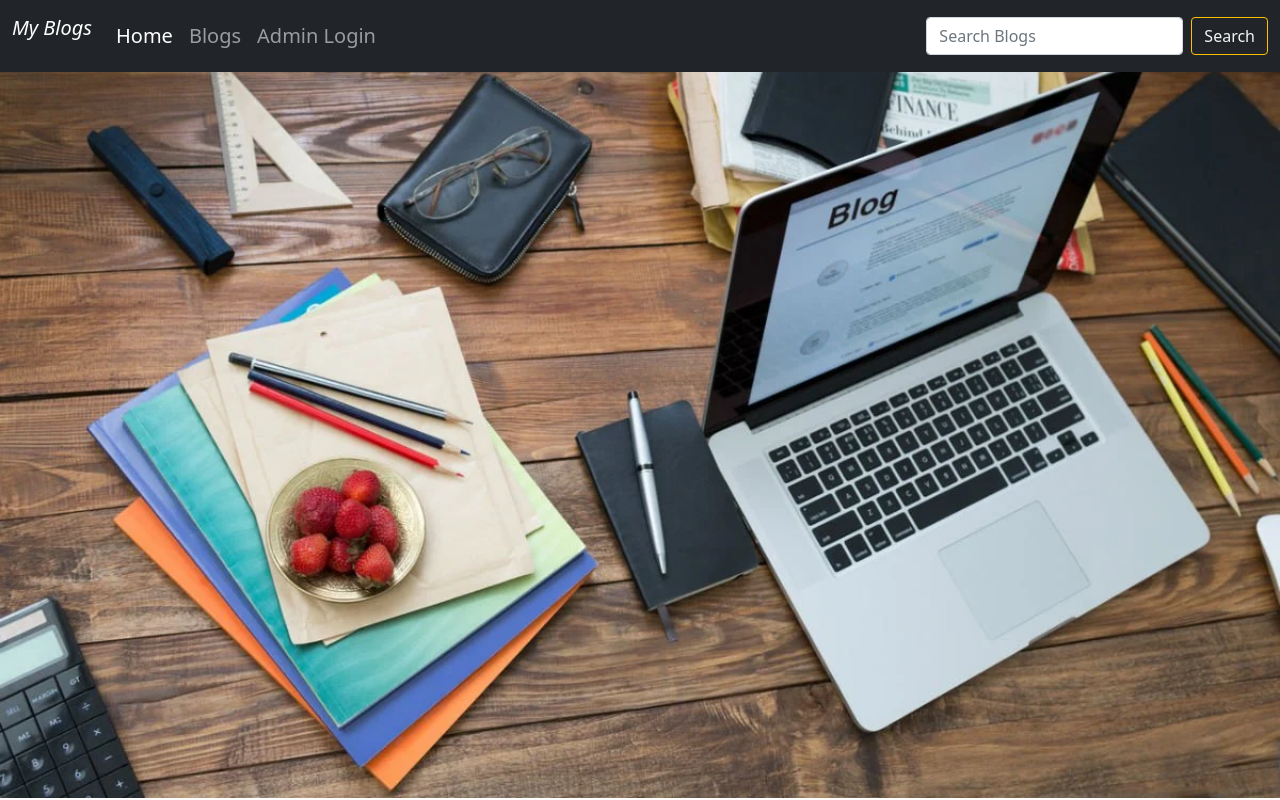
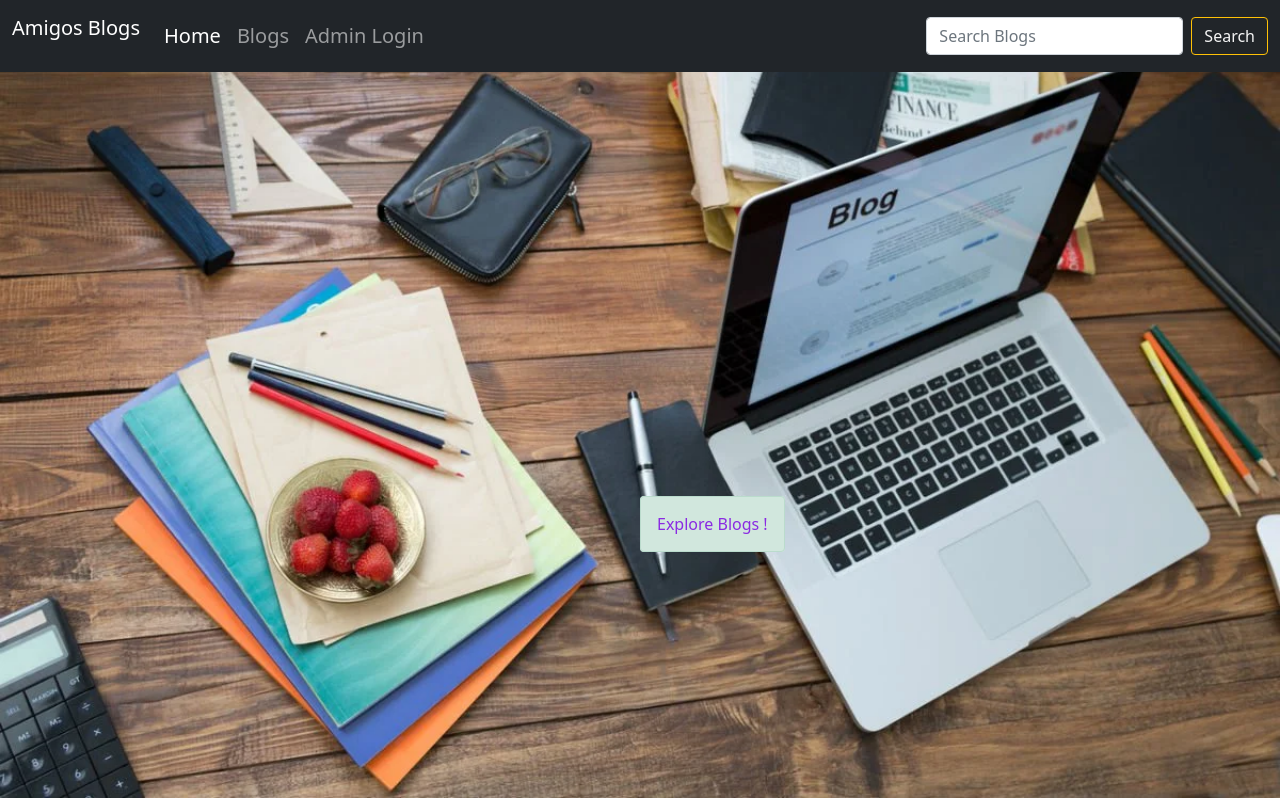
Before and after one commit to badripaudel77/blogs-web-app-flask, a Flask app: page / in a window 1280 px wide. Run offline with Flask 2, Linux system fonts and the light colour scheme.

Commit message:
home page designed, 404 page added to not found route

```diff
--- a/main.py
+++ b/main.py
@@ -1,4 +1,5 @@
-from flask import Flask, render_template
+from flask import Flask, render_template, make_response
+import flask
 
 app = Flask(__name__)
 # name = __main__, app = <Flask 'main'>
@@ -11,9 +12,17 @@ app = Flask(__name__)
 """
 @app.route('/')
 def index():
+    #  data = {
+    #     'title' : 'My blogs in flask',
+    #     'home_nav_text' : 'Home'
+    #     # ..... more field
+    # }
+    # return render_template('home.html', **data)
+
      title,home_nav_text, blogs_nav_text, admin_login_nav_text, search_nav_text = "My Blogs - Powered with flask !", "Home", 'Blogs', 'Admin Login', 'Search'
      template_context = dict(title = title, home_nav_text = home_nav_text, blogs_nav_text = blogs_nav_text,admin_login_nav_text=admin_login_nav_text,search_nav_text=search_nav_text)
      return render_template('home.html', **template_context)
+
 
 """
 Lists of all blogs in the database
@@ -37,9 +46,20 @@ def get_note_by_id(blog_id):
  Login page for admin
  @get request
 """
+@app.route('/login-page')
+def get_login_page():
+    return "Login Page"
+
+"""
+Actual login form submission
+Post request
+"""
 @app.route('/login')
-def login():
-    return "Login Page"
+def login() :
+    # res_body = make_response('res_body', status_code=200)
+    # res_body.headers['Content-Type'] = 'text/plain'
+    # res_body.headers['Server'] = 'Foobar'
+    return "Logging you in ..."
 
 """
 get request to logout for admin
@@ -53,12 +73,13 @@ def logout():
 When no matching url is hit, show this.
 @get requests
 """
-@app.route('/error')
-def http_404_handler():
-    return "<h2>404 Error</h2>"
+@app.errorhandler(404)
+def http_404_handler(error):
+    # return "<h2>404 Error</h2>", 404
+    return render_template('error/page_not_found.html', error_message = '404 | Requested Page Not found ')
 
 # app.add_url_rule('/','index', index) # other way to route request
 # run the app
 if __name__ == "__main__":
-    print('App is up & running in port {}'.format(5000))
+    print('App is up & running in port {}'.format(5000), ' Flask version : {}'.format(flask.__version__))
     app.run(debug=True) # app.run() disables debugging
--- /dev/null
+++ b/requirements.txt
@@ -0,0 +1 @@
+Flask==2.1.2
--- /dev/null
+++ b/static/css/home_styles.css
@@ -0,0 +1,17 @@
+body {
+    background-image: url('/static/images/home_image.png');
+    width: 100%;
+    background-size: cover;
+    background-repeat: no-repeat;
+    position: relative;
+}
+#explore_blogs_link {
+    margin-top: 40%;
+    position: absolute;
+    top: 50%;
+    left: 50%;
+}
+
+#explore_blogs_link a:hover {
+    background-color: rgb(16, 43, 34);
+}
--- a/templates/home.html
+++ b/templates/home.html
@@ -5,14 +5,17 @@
     <meta http-equiv="X-UA-Compatible" content="IE=edge">
     <meta name="viewport" content="width=device-width, initial-scale=1.0">
     <link href="https://cdn.jsdelivr.net/npm/bootstrap@5.0.2/dist/css/bootstrap.min.css" rel="stylesheet" integrity="sha384-EVSTQN3/azprG1Anm3QDgpJLIm9Nao0Yz1ztcQTwFspd3yD65VohhpuuCOmLASjC" crossorigin="anonymous">
+    <link rel="stylesheet" href="{{ url_for('static', filename='css/home_styles.css') }}">
     <title>{{title}}</title>
 </head>
 <body>
     <!-- Include navbar here from navbar.html -->
     {% include '/navbar/navbar.html' %}
 
-    <img src="/static/images/home_image.png" alt="Home page image" style="width: 100%;">
-
+    <!-- exmpore more blogs link -->
+    <div id="explore_blogs_link">
+        <a class="alert alert-success" href="/blogs" style="text-decoration: none; color: blueviolet;">Explore Blogs !</a>
+    </div>
     <!-- Include js -->
     <script src="https://cdn.jsdelivr.net/npm/bootstrap@5.0.2/dist/js/bootstrap.bundle.min.js" integrity="sha384-MrcW6ZMFYlzcLA8Nl+NtUVF0sA7MsXsP1UyJoMp4YLEuNSfAP+JcXn/tWtIaxVXM" crossorigin="anonymous"></script>
 </body>
--- a/templates/navbar/navbar.html
+++ b/templates/navbar/navbar.html
@@ -1,9 +1,9 @@
 <!-- include / link css files -->
-<link rel="stylesheet" href="{{ url_for('static', filename='nav_styles.css') }}">
+<link rel="stylesheet" href="{{ url_for('static', filename='css/nav_styles.css') }}">
 
 <nav class="navbar navbar-expand-lg navbar-dark bg-dark fixed-top">
         <div class="container-fluid">
-          <p class="navbar-brand" style="color: white"><i>My Blogs</i></p>
+          <p class="navbar-brand" style="color: white">Amigos Blogs</p>
           <button class="navbar-toggler" type="button" data-bs-toggle="collapse"
           data-bs-target="#navbarSupportedContent" aria-controls="navbarSupportedContent" aria-expanded="false" aria-label="Toggle navigation">
             <span class="navbar-toggler-icon"></span>
```
Also changed, not shown: templates/error/page_not_found.html (added, +18 -0 lines), README.md, static/css/nav_styles.css (renamed from static/nav_styles.css).
